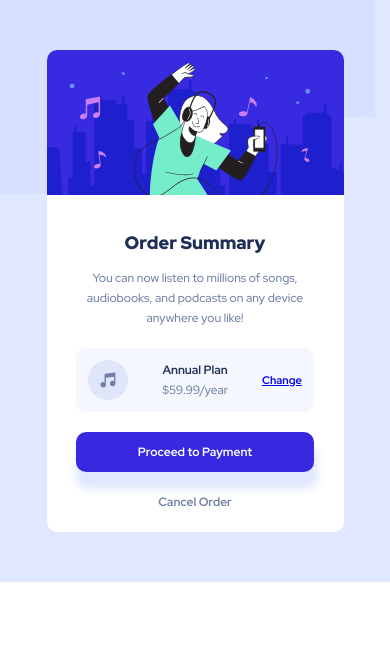
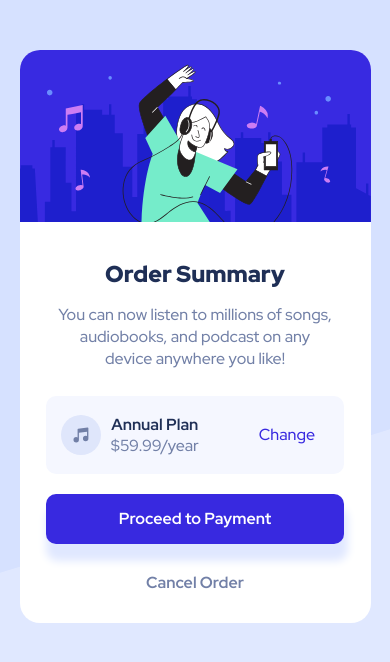
Before and after one commit to nikodiaz/frontEndMentor, a plain HTML site: page order-summary-component-main/index.html in a window 390 px wide. Drawn offline with Linux system fonts and the light colour scheme.

Commit message:
Terminado version desktop y optimizado el css de la version mobile

```diff
--- /dev/null
+++ b/order-summary-component-main/desktop.css
@@ -0,0 +1,7 @@
+
+	body{
+		background: var(--pale-blue) url(./images/pattern-background-desktop.svg) no-repeat center;
+		background-size: cover;
+	}.card__plan a{
+		margin-left: 40px;
+	}
--- a/order-summary-component-main/index.html
+++ b/order-summary-component-main/index.html
@@ -5,6 +5,7 @@
   <meta name="viewport" content="width=device-width, initial-scale=1.0">
   <link rel="stylesheet" href="../normalize.css">
   <link rel="stylesheet" href="./style.css">
+  <link rel="stylesheet" href="./desktop.css" media="screen and (min-width: 1024px)">
   <link rel="icon" type="image/png" sizes="32x32" href="./images/favicon-32x32.png">
   <link rel="preconnect" href="https://fonts.googleapis.com">
   <link rel="preconnect" href="https://fonts.gstatic.com" crossorigin>
@@ -12,35 +13,27 @@
   <title>Frontend Mentor | Order summary card</title>
 </head>
 <body>
-
-  <main>
-    <article class="card-container">
-      <section class="image">
-        <img src="./images/illustration-hero.svg" alt="">
+  <article class="card">
+    <header class="card__header">
+      <img src="./images/illustration-hero.svg" alt="portada">
+    </header>
+    <section class="card__body">
+      <h2>Order Summary</h2>
+      <p>You can now listen to millions of songs, audiobooks, and podcast on any device anywhere you like!</p>
+    </section>
+    <section class="card__plan">
+        <span class="card__plan--icon"></span>
+        <div>
+          <p><span>Annual Plan</span></p>
+          <p>$59.99/year</p>
+        </div>
+        <a href="#">Change</a>
       </section>
-      <section class="content">
-        <h2>Order Summary</h2>
-
-        <p>
-          You can now listen to millions of songs, audiobooks, and podcasts on any
-          device anywhere you like!
-        </p>
-        <div class="card-plan">
-          <span></span>
-          <div class="plan">
-            <p class="plan-name">Annual Plan</p>
-            <p>$59.99/year</p>
-          </div>
-          <a href="#">Change</a>
-        </div>
-        <div class="pay-confirmation">
-          Proceed to Payment
-        </div>
-        <a href="#" class="cancel-button">Cancel Order</a>
+      <section class="card__buttons">
+        <a href="#" class="button__confirm">Proceed to Payment</a>
+        <a href="#" class="button__cancel">Cancel Order</a>
       </section>
-    </article>
-  </main>
-
+  </article>
   <!-- <div class="attribution">
     Challenge by <a href="https://www.frontendmentor.io?ref=challenge" target="_blank">Frontend Mentor</a>.
     Coded by <a href="#">Your Name Here</a>.
--- a/order-summary-component-main/style.css
+++ b/order-summary-component-main/style.css
@@ -13,101 +13,110 @@
 	--desaturated-blue:hsl(224, 23%, 55%);
 	--dark-blue:hsl(223, 47%, 23%);
 }
-*{box-sizing: border-box;}
+*{
+	box-sizing: border-box;
+}
 html{
 	font-size: 62.5%;
 	font-family: "Red Hat Display", Arial, Helvetica, sans-serif;
 }
-main{
+body{
+	background: var(--pale-blue) url(./images/pattern-background-mobile.svg) no-repeat center;
+	background-size: cover;
+	text-align: center;
+}
+.card{
 	display: flex;
 	flex-direction: column;
-	justify-content: center;
-	align-items: center;
-	padding: 50px 30px;
-	max-width: 100%;
-	height: auto;
-	background-image: url(./images/pattern-background-mobile.svg);
-	background-color: var(--pale-blue);
-	background-repeat: no-repeat;
+	margin: 0 auto;
+	margin-top: 50px;
+	width: 90%;
+	max-width: 400px;
+	background: #fff;
+	border-radius: 20px 20px 20px 20px;
 }
-.card-container{
-	display: flex;
-	flex-direction: column;
-	align-items: center;
-	width: 90%;
-	border-radius: 10px;
-	background-color: #fff;
+.card__header img{
+	margin-bottom: 20px;
+	width: 100%;
+	border-radius: 20px 20px 0 0;
 }
-.image img{
-	width: 100%;
-	border-radius: 10px 10px 0 0;
+.card__body{
+	margin: 0 auto;
+	margin-bottom: 10px;
+	width: 80%;
+	font-size: 1.6rem;
+	line-height: 2.2rem;
+	color: var(--desaturated-blue);
 }
-.content{
-	display: flex;
-	flex-direction: column;
-	align-items: center;
-	margin-top: 20px;
-	width: 80%;
-	text-align: center;
-	line-height: 2rem;
-}
-.content h2{
-	font-size: 1.8rem;
+.card__body h2{
+	font-size: 2.3rem;
 	font-weight: 900;
 	color: var(--dark-blue);
 }
-.content p {
-	font-size: 1.2rem;
-	color:var(--desaturated-blue);
-	margin: 0;
+.card__plan{
+	display: flex;
+	/* justify-content: space-evenly; */
+	align-items: center;
+	margin: 0 auto;
+	margin-bottom: 20px;
+	padding: 10px;
+	font-size: 1.6rem;
+	color: var(--desaturated-blue);
+	width: 85%;
+	background: var(--very-pale-blue);
+	border-radius: 10px;
 }
-.card-plan{
-	display: flex;
-	flex-direction: row;
-	align-items: center;
-	justify-content: space-between;
-	margin-top: 20px;
-	padding: 12px;
-	width: 100%;
-	border-radius: 10px;
-	background-color: var(--very-pale-blue);
+.card__plan a{
+	text-decoration: none;
+	color: var(--bright-blue);
 }
-.card-plan span{
-	background-image: url(./images/icon-music.svg);
-	background-repeat: no-repeat;
-	background-size:contain ;
+.card__plan a:hover{
+	color: hsl(256, 75%, 52%);
+}
+.card__plan div{
+	margin-right: 60px;
+	display: inline-block;
+	line-height: 5px;
+}
+.card__plan div span{
+	font-weight: 700;
+	color: var(--dark-blue);
+}
+.card__plan--icon{
+	margin-left: 5px;
+	margin-right: 10px;
+	background: url(./images/icon-music.svg) no-repeat center;
+	background-size: contain;
 	width: 40px;
 	height: 40px;
 }
-.card-plan .plan{
-	display: inherit;
+.card__buttons{
+	display: flex;
 	flex-direction: column;
-	justify-content: space-around;
+	gap: 30px;
+	margin: 0 auto;
+	width: 85%;
+	font-size: 1.6rem;
+	font-weight: 700;
 }
-.card-plan .plan-name{
-	font-weight: 700;
+.button__confirm{
+	line-height: 5rem;
+	color: #fff;
+	border-radius: 10px;
+	background: var(--bright-blue);
+	text-decoration: none;
+	box-shadow: 2px 15px 8px 2px var(--pale-blue);
+}
+.button__confirm:hover{
+	background: hsl(256, 75%, 52%);;
+}
+.button__cancel{
+	margin: 0 auto;
+	width: 40%;
+	padding-bottom: 30px;
+	color: var(--desaturated-blue);
+	text-decoration: none;
+}
+.button__cancel:hover{
 	color: var(--dark-blue);
 }
-.card-plan a{
-	font-size: 1.1rem;
-	font-weight: 700;
-}
-.pay-confirmation{
-	margin-top: 20px;
-	padding: 10px;
-	text-align: center;
-	width: 100%;
-	font-size: 1.2rem;
-	font-weight: 700;
-	color: #fff;
-	border-radius: 10px;
-	background-color: var(--bright-blue);
-	box-shadow: 2px 15px 8px 2px var(--pale-blue);
-}
-.cancel-button{
-	padding: 20px 0;
-	font-size: 1.2rem;
-	font-weight: 700;
-	text-decoration: none;
-	color: var(--desaturated-blue);
-}
```
